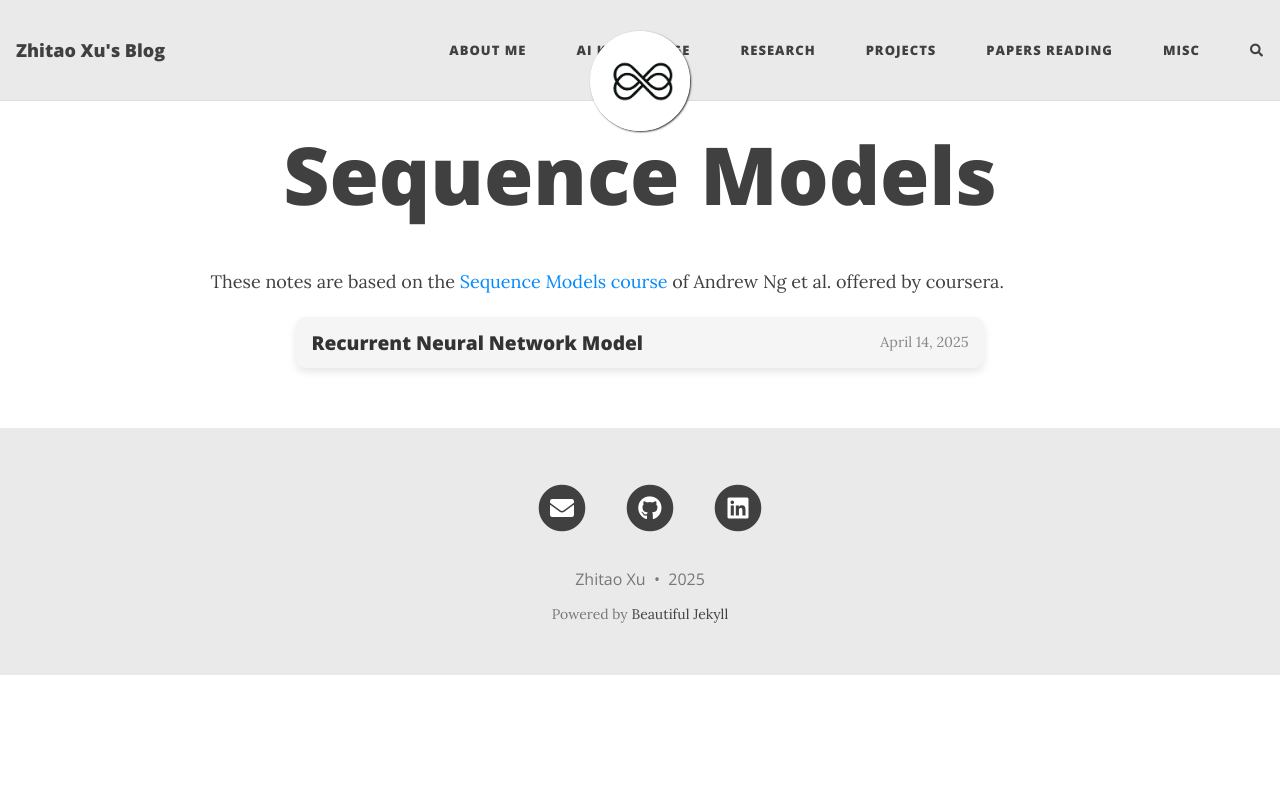
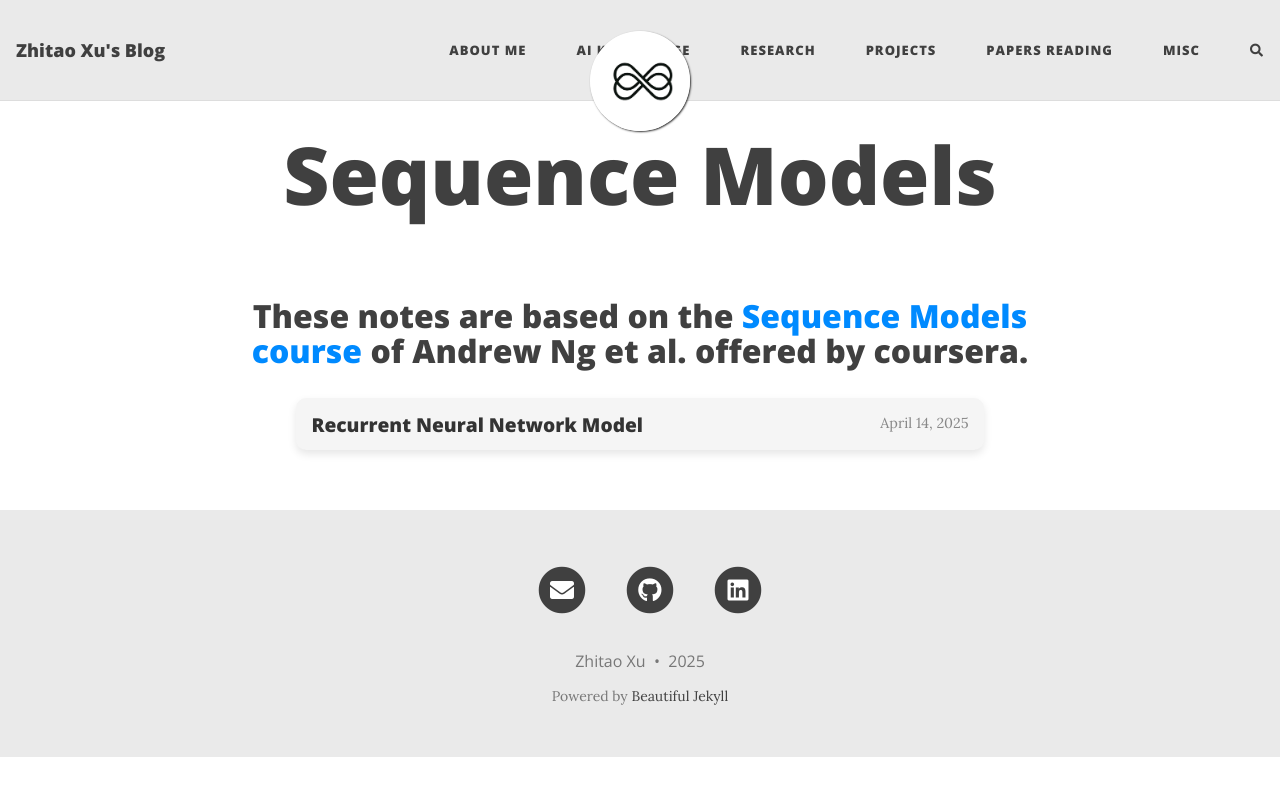
Before and after one commit to HerrXu01/herrxu01.github.io, a Jekyll site: the page built from ai-knowledge/sequence-models/index.md, in a window 1280 px wide. Shown: the top 796 px of the page. Built offline with Jekyll 4.4.1, drawn with Linux system fonts in a browser that asks for light colours; comment, search, counter and statistics services are not loaded.

```diff
--- a/ai-knowledge/sequence-models/index.md
+++ b/ai-knowledge/sequence-models/index.md
@@ -3,7 +3,7 @@ layout: page
 title: Sequence Models
 ---
 
-These notes are based on the [Sequence Models course](https://www.coursera.org/learn/nlp-sequence-models) of Andrew Ng et al. offered by coursera.
+## These notes are based on the [Sequence Models course](https://www.coursera.org/learn/nlp-sequence-models) of Andrew Ng et al. offered by coursera.
 
 <div class="note-cards-container">
   {% for post in site.categories.sequence-models %}
```
